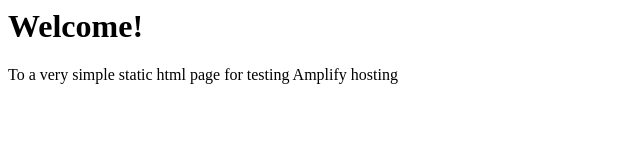
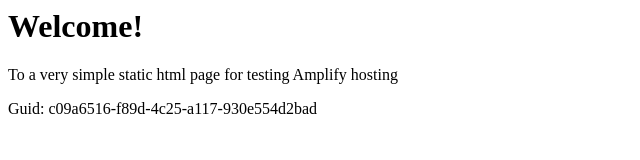
Before and after one commit to aws-aemilia-syd/Github-PR-Commit-Integration-Test-DoNotTouch-Gith-P5X5MO5I-v1-prod-ap-southeast-2, a website: page src/index.html in a window 1280 px wide. Shown: the whole page, without its empty margins (0-640 px from the left). Drawn offline with Linux system fonts and the light colour scheme.

Commit message:
commit from integ tests

```diff
--- a/src/index.html
+++ b/src/index.html
@@ -1,3 +1,5 @@
+
+
 <html lang="en">
 
 <head>
@@ -10,6 +12,6 @@
 <body>
     <h1>Welcome!</h1>
     <p>To a very simple static html page for testing Amplify hosting</p>
-</body>
+    <p>Guid: c09a6516-f89d-4c25-a117-930e554d2bad</p></body>
 
 </html>
```
